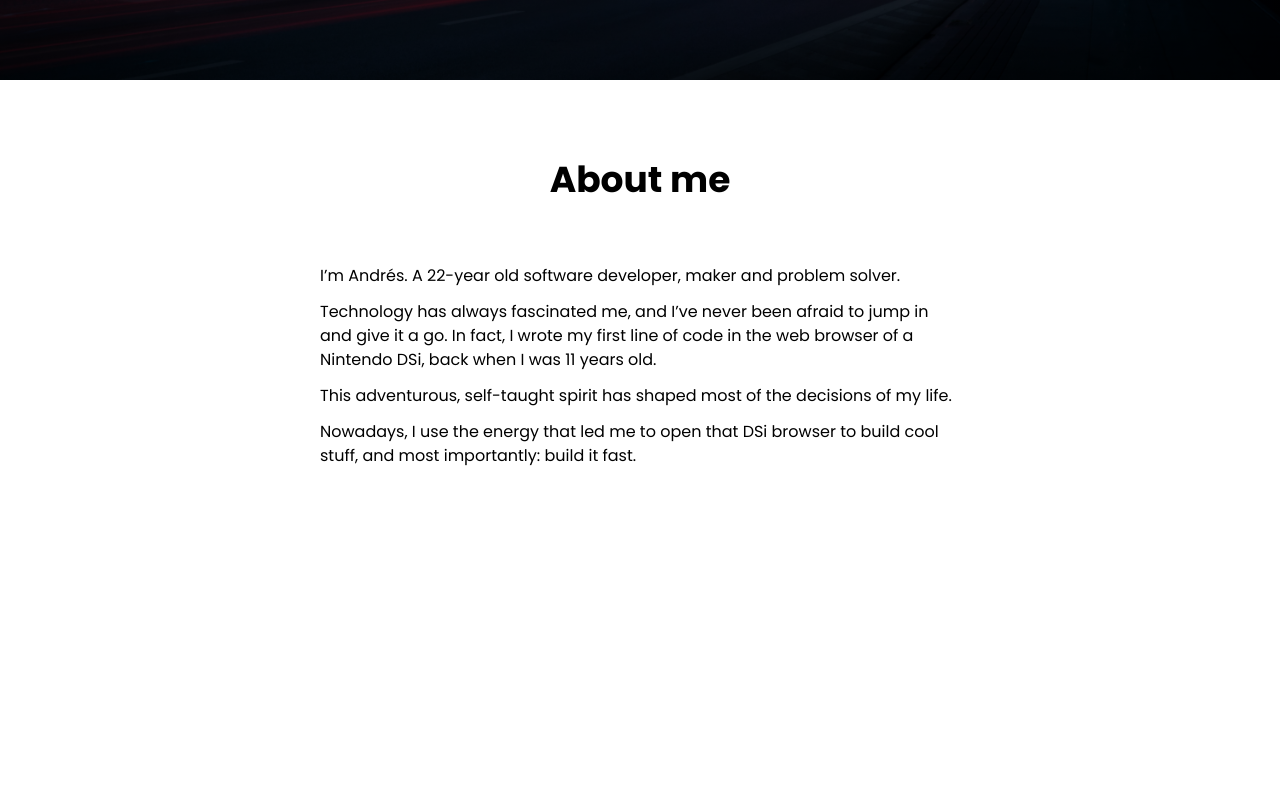
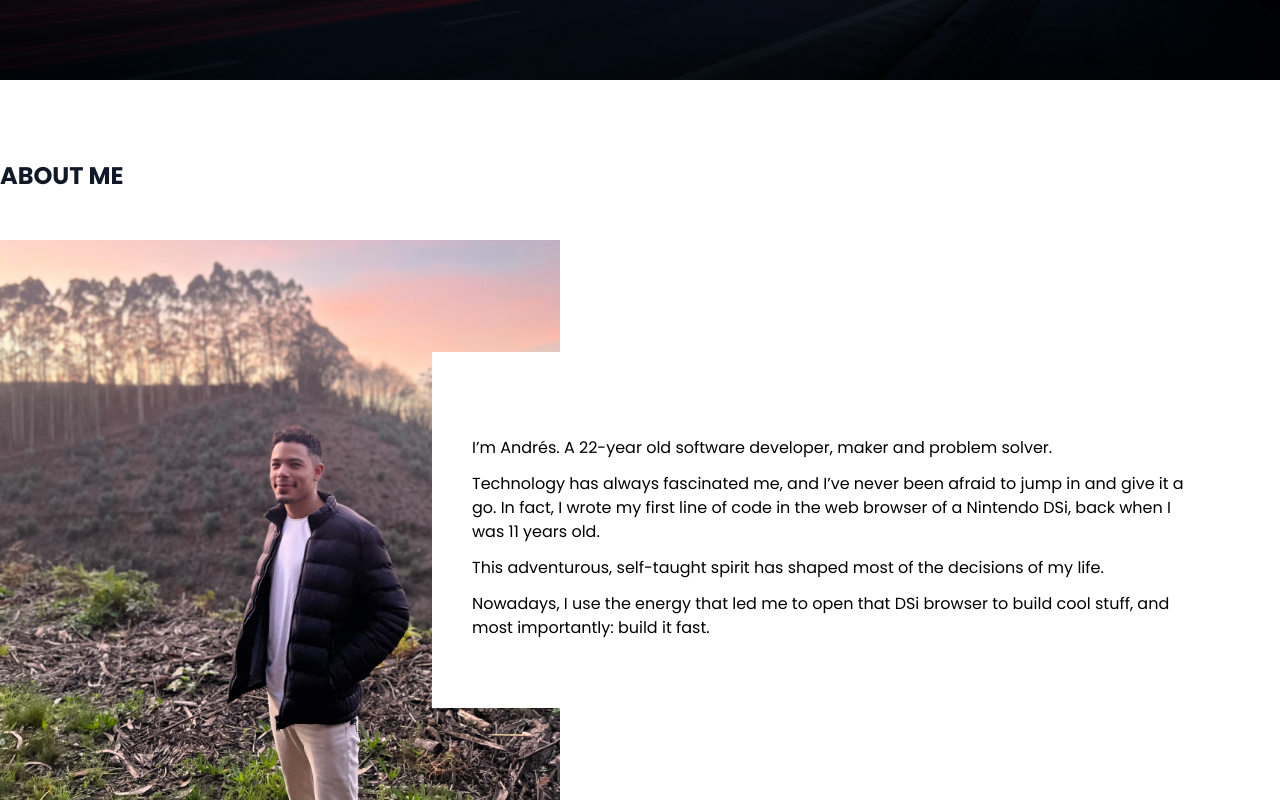
Before and after one commit to dresnite/minimalist-portfolio, a Next.js app: page / in a window 1280 px wide. Shown: the part 526-1326 px from the top of the page. Before the commit the page ends 994 px from the top, so only its background shows below. Built offline with nearby package versions, Linux system fonts and the light colour scheme.

Commit message:
Redesign about me section

```diff
--- a/app/components/AboutMe.tsx
+++ b/app/components/AboutMe.tsx
@@ -1,28 +1,38 @@
 export default function AboutMe() {
   return (
     <section id="about-me" className="mt-20 container mx-auto">
-      <div className="flex flex-col items-center">
-        <h1 className="text-4xl font-bold">About me</h1>
-        <div className="mt-16 max-w-[40rem] mx-auto flex flex-col gap-3">
-          <p>I’m Andrés. A 22-year old software developer, maker and problem
+      <div className="relative flex flex-col items-center md:items-start">
+        <h2 className="font-bold w-100 mt-10 mb-12 font-sans text-2xl text-center text-gray-900 uppercase md:mt-0 md:text-left">
+          About me
+        </h2>
+
+        <img src="/me.jpeg" alt="" className="max-w-[35rem]" />
+
+        <div className="px-10 max-w-3/4 md:max-w-100 md:ml-28 md:py-5 md:top-48 md:left-80 bg-white md:absolute">
+          <div className="mt-16 mb-12 max-w-[45rem] mx-auto flex flex-col gap-3">
+            <p>
+              I’m Andrés. A 22-year old software developer, maker and problem
               solver.
             </p>
 
-
             <p>
-          Technology has always fascinated me, and I’ve never been
-          afraid to jump in and give it a go. In fact, I wrote my first line of code in the web browser of a Nintendo DSi, back when I was 11 years old.
+              Technology has always fascinated me, and I’ve never been afraid to
+              jump in and give it a go. In fact, I wrote my first line of code
+              in the web browser of a Nintendo DSi, back when I was 11 years
+              old.
             </p>
 
             <p>
-          This adventurous, self-taught spirit has shaped most of the decisions of my life.
+              This adventurous, self-taught spirit has shaped most of the
+              decisions of my life.
             </p>
 
             <p>
-          Nowadays, I use the energy that led me to open that DSi browser to build cool stuff, and most importantly: build it fast.
+              Nowadays, I use the energy that led me to open that DSi browser to
+              build cool stuff, and most importantly: build it fast.
             </p>
           </div>
-
+        </div>
       </div>
     </section>
   );
--- /dev/null
+++ b/app/components/Projects.tsx
@@ -0,0 +1,14 @@
+export default function Projects() {
+    return (
+        <section id="projects" className="container mx-auto">
+            <div className="flex flex-col md:flex-row">
+                <img src="/boxing.png" alt="" className="img-fluid w-1/2" />
+
+                <div>
+                    <h1>Probando</h1>
+                    <p>A ver que pasa</p>
+                </div>
+            </div>
+        </section>
+    );
+}
--- a/app/page.tsx
+++ b/app/page.tsx
@@ -1,6 +1,7 @@
 import AboutMe from "./components/AboutMe";
 import Hero from "./components/Hero";
 import Navbar from "./components/Navbar";
+import Projects from "./components/Projects";
 
 export default function Home() {
   return (
```
Also changed, not shown: public/me.jpeg (added), 1 other file (tests, documents, lock files or other folders). Lines whose indentation alone changed are shown as unchanged.
